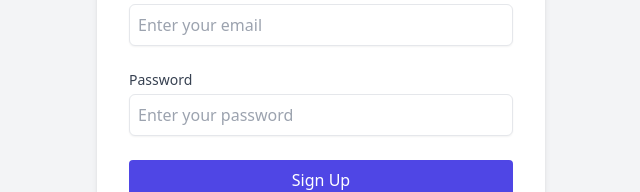
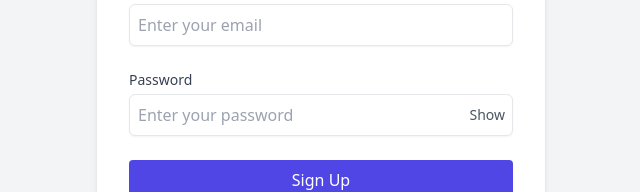
Before and after one commit to JuanIbarra12/CGT, a React (Vite) app in the folder frontend/: page /signup in a window 1280 px wide. Shown: the part 359-551 px from the top of the page, without its empty margins (319-959 px from the left). Built offline with nearby package versions, Linux system fonts and the light colour scheme; no server answers.

Commit message:
adding show password button

```diff
--- a/frontend/src/features/Login/Login.jsx
+++ b/frontend/src/features/Login/Login.jsx
@@ -1,10 +1,11 @@
-import React from 'react'
+import React, { useState } from 'react'
 import { Link, useNavigate } from 'react-router-dom';
 import { Helmet } from 'react-helmet';
 import { useFormik } from 'formik';
 import * as Yup from 'yup';
 
 export default function Login () {
+    const [showPassword, setShowPassword] = useState(false);
     const navigate = useNavigate();
 
     const formik = useFormik({
@@ -82,14 +83,23 @@ export default function Login () {
                         <label htmlFor="password" className="block text-sm font-medium text-gray-700">
                             Password
                         </label>
+                        <div className="relative">
                             <input
-                            type="password"
+                                type={showPassword ? 'text' : 'password'}
                                 name="password"
                                 id="password"
                                 {...formik.getFieldProps('password')}
                                 placeholder="Enter your password"
-                            className="mt-1 block w-full p-2 border rounded-md shadow-sm focus:border-indigo-500 focus:ring-indigo-500"
+                                className="mt-1 block w-full p-2 pr-10 border rounded-md shadow-sm focus:border-indigo-500 focus:ring-indigo-500"
                             />
+                            <button
+                                type="button"
+                                onClick={() => setShowPassword(!showPassword)}
+                                className="absolute inset-y-0 right-2 flex items-center text-sm text-gray-600"
+                            >
+                                {showPassword ? 'Hide' : 'Show'}
+                            </button>
+                        </div>
                         {formik.touched.password && formik.errors.password ? (
                             <div className="text-red-500 text-sm">{formik.errors.password}</div>
                         ) : null}
--- a/frontend/src/features/SignUp/SignUp.jsx
+++ b/frontend/src/features/SignUp/SignUp.jsx
@@ -24,6 +24,7 @@ function Modal({ message, onClose }) {
 function SignUp() {
     const [errorMessage, setErrorMessage] = useState('');
     const [showModal, setShowModal] = useState(false);
+    const [showPassword, setShowPassword] = useState(false);
 
     const formik = useFormik({
         initialValues: {
@@ -137,7 +138,7 @@ function SignUp() {
                                 ) : null}
                             </div>
 
-                            <div>
+                            {/* <div>
                                 <label htmlFor="password" className="block text-sm font-medium text-gray-700">
                                     Password
                                 </label>
@@ -152,7 +153,33 @@ function SignUp() {
                                 {formik.touched.password && formik.errors.password ? (
                                     <div className="text-red-500 text-sm">{formik.errors.password}</div>
                                 ) : null}
+                            </div> */}
+
+                        <div>
+                            <label htmlFor="password" className="block text-sm font-medium text-gray-700">
+                                Password
+                            </label>
+                            <div className="relative">
+                            <input
+                                type={showPassword ? 'text' : 'password'}
+                                name="password"
+                                id="password"
+                                {...formik.getFieldProps('password')}
+                                placeholder="Enter your password"
+                                className="mt-1 block w-full p-2 pr-10 border rounded-md shadow-sm focus:border-indigo-500 focus:ring-indigo-500"
+                            />
+                            <button
+                                type="button"
+                                onClick={() => setShowPassword(!showPassword)}
+                                className="absolute inset-y-0 right-2 flex items-center text-sm text-gray-600"
+                            >
+                                {showPassword ? 'Hide' : 'Show'}
+                            </button>
                             </div>
+                            {formik.touched.password && formik.errors.password ? (
+                                <div className="text-red-500 text-sm">{formik.errors.password}</div>
+                            ) : null}
+                         </div>
 
                             <div>
                                 <button
```
Lines whose indentation alone changed are shown as unchanged.
